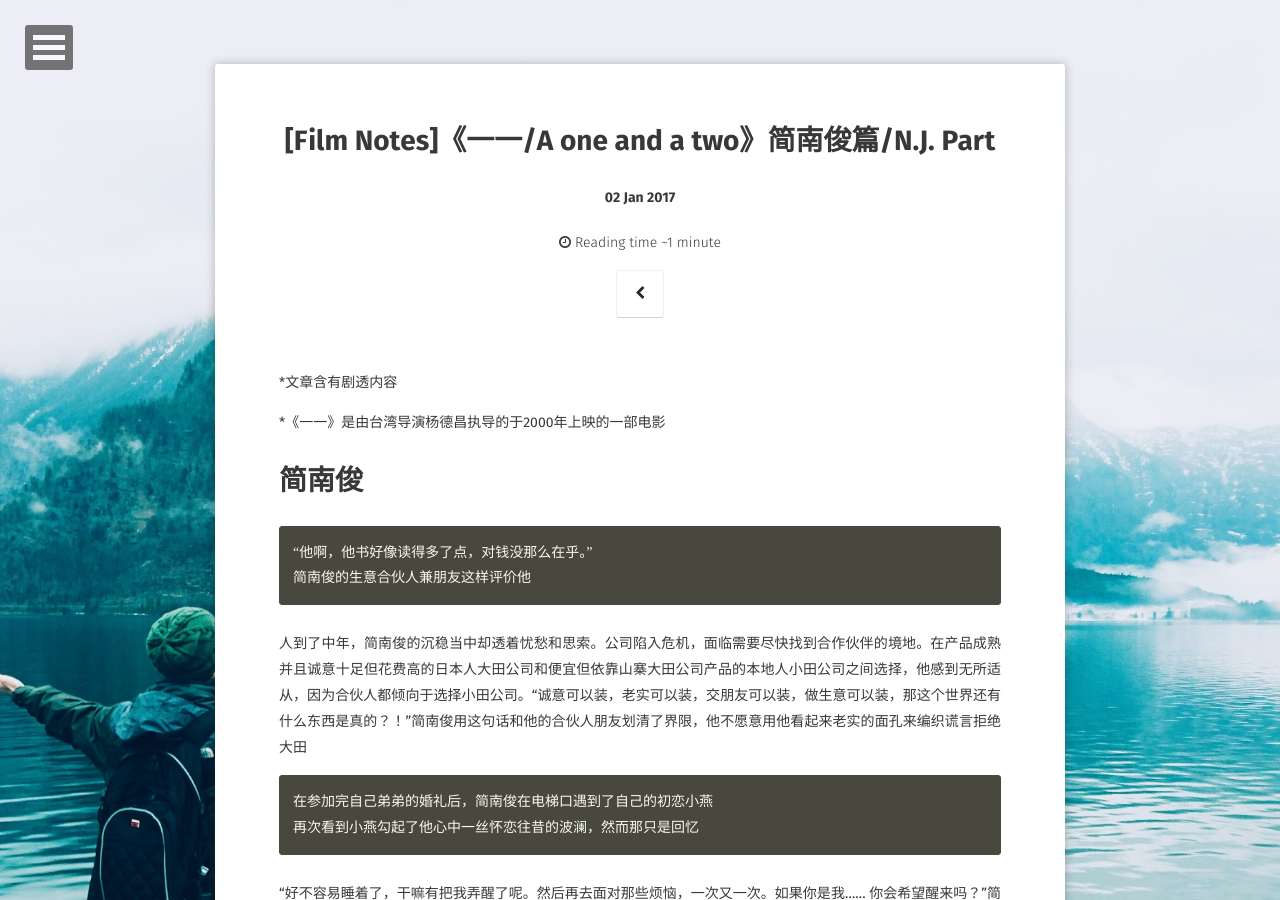
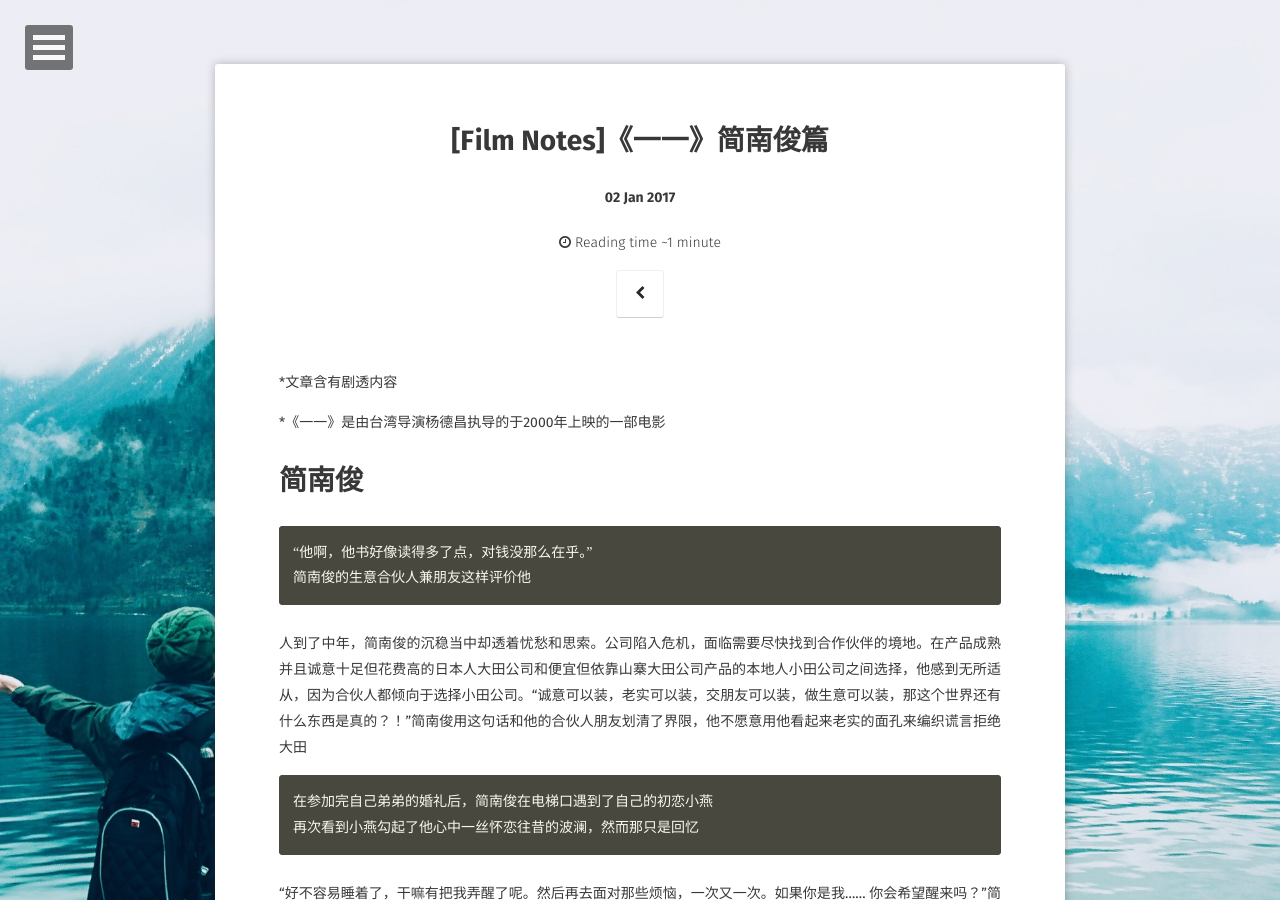
Before and after one commit to ligggnin/ligggnin.github.io, a Jekyll site: the page built from _posts/2017-01-02-film notes-a one and a two-NJ part.md, in a window 1280 px wide and 900 px high. Built offline with Jekyll 4.4.1, drawn with Linux system fonts in a browser that asks for light colours; some web fonts are replaced; comment, search, counter and statistics services are not loaded.

Commit message:
Update 2017-01-02-film notes-a one and a two-NJ part.md

```diff
--- a/_posts/2017-01-02-film notes-a one and a two-NJ part.md
+++ b/_posts/2017-01-02-film notes-a one and a two-NJ part.md
@@ -1,8 +1,8 @@
 ---
 layout: post
-title: "[Film Notes]《一一/A one and a two》简南俊篇/N.J. Part "
+title: "[Film Notes]《一一》简南俊篇"
 date: 2017-01-02
-excerpt: "一部关于家庭和人生的电影/a film about family and life."
+excerpt: "一部关于家庭和人生的电影"
 tags: [film notes]
 comments: true
 ---
```
